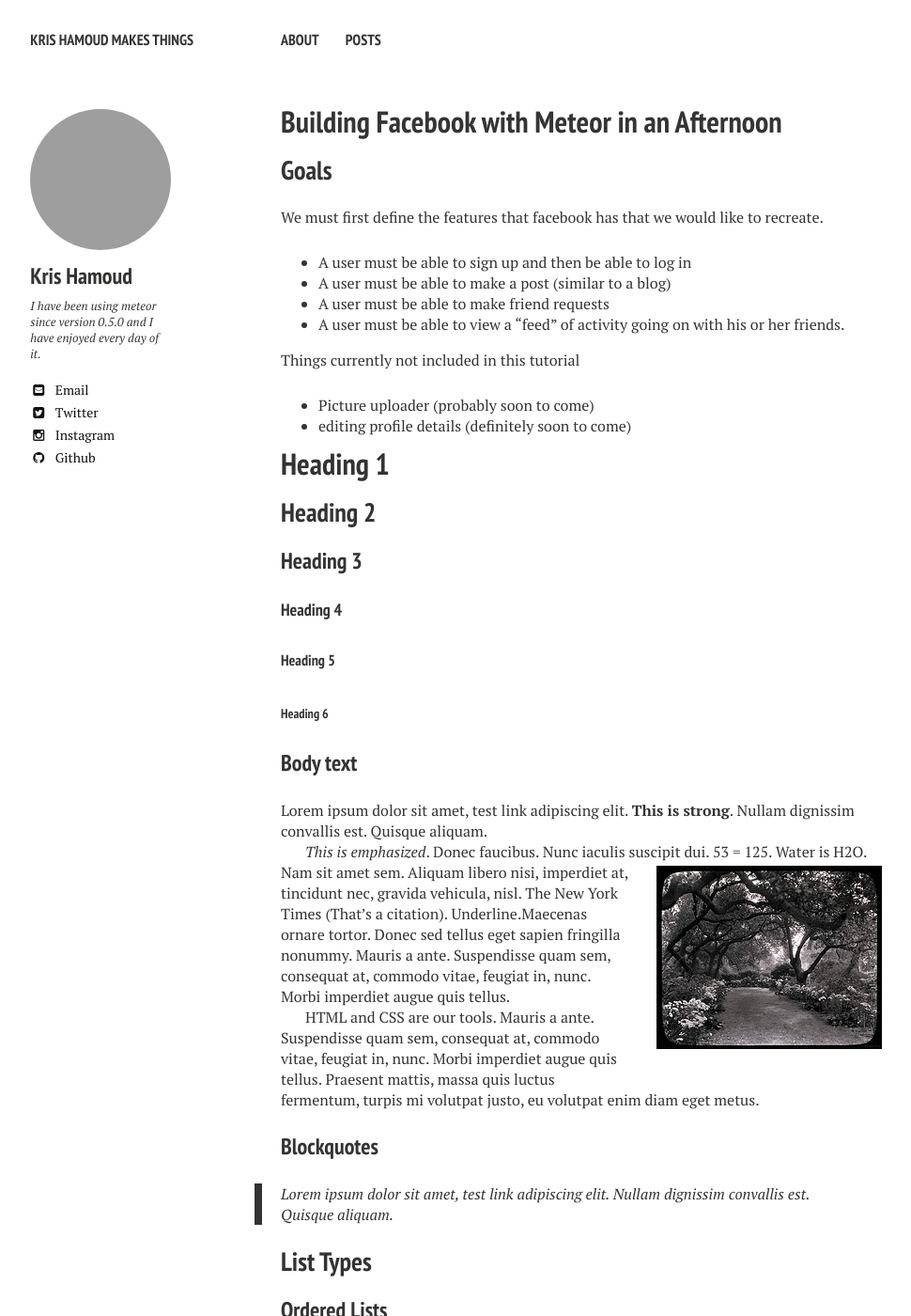
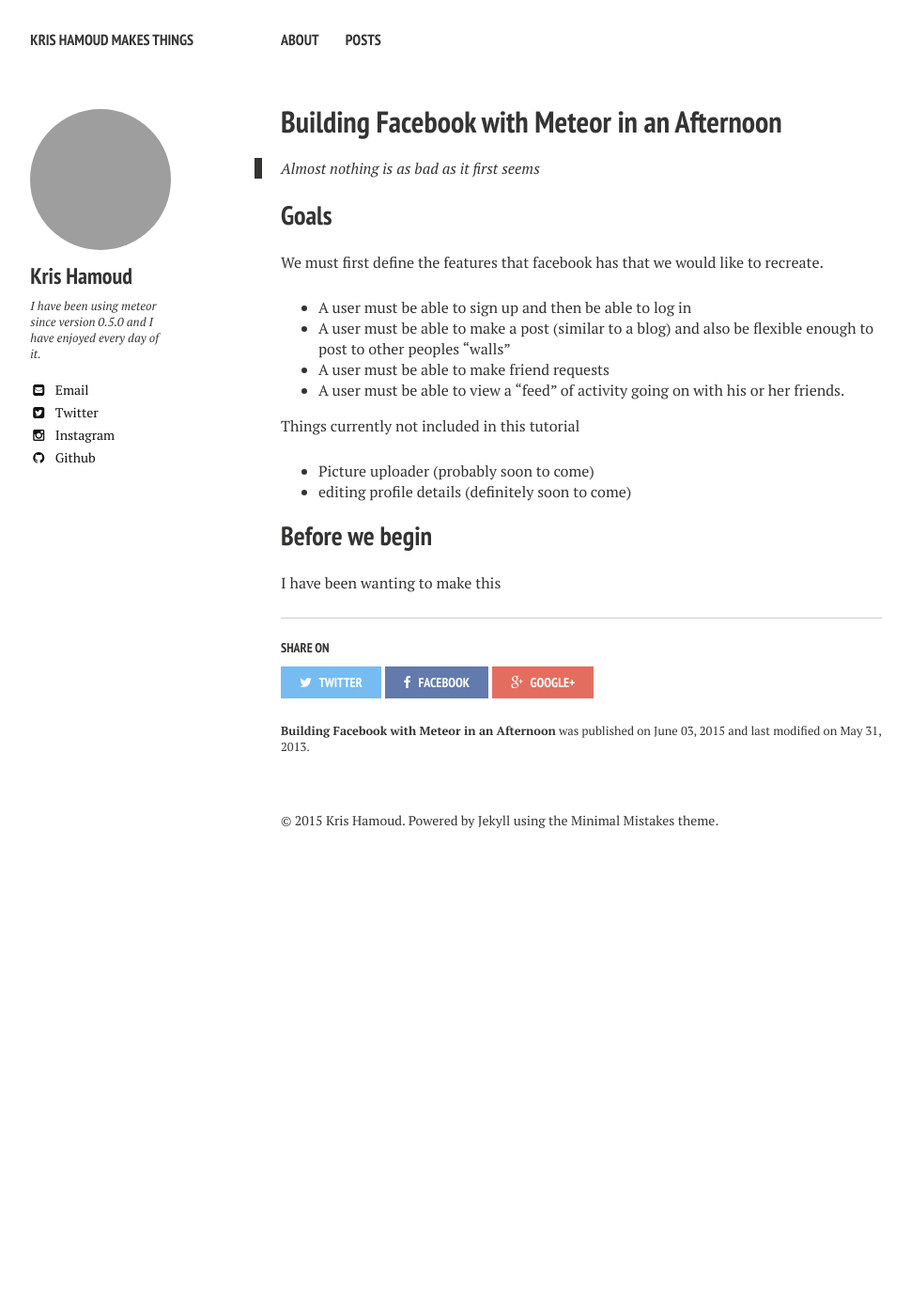
Before and after one commit to krishamoud/krishamoud.github.io, a Jekyll site: the page built from _posts/2015-06-03-building-a-facebook-clone-with-meteorjs.md, in a window 1280 px wide and 1400 px high. Shown: the whole window at 94% size, without its empty margins (21-991 px from the left). Built offline with Jekyll 4.4.1, drawn with Linux system fonts in a browser that asks for light colours; nearby versions of some CDN libraries; some of the changed text lies outside the part shown; grey boxes are pictures that could not be loaded.

Commit message:
Update 2015-06-03-building-a-facebook-clone-with-meteorjs.md

```diff
--- a/_posts/2015-06-03-building-a-facebook-clone-with-meteorjs.md
+++ b/_posts/2015-06-03-building-a-facebook-clone-with-meteorjs.md
@@ -6,100 +6,22 @@ modified: 2013-05-31
 tags: [facebook, meteor, tutorial]
 ---
 
+> *Almost nothing is as bad as it first seems*
+
 ## Goals
 
 We must first define the features that facebook has that we would like to recreate.
 
 * A user must be able to sign up and then be able to log in
-* A user must be able to make a post (similar to a blog)
+* A user must be able to make a post (similar to a blog) and also be flexible enough to post to other peoples "walls"
 * A user must be able to make friend requests
 * A user must be able to view a "feed" of activity going on with his or her friends.
 
 Things currently not included in this tutorial
+
 * Picture uploader (probably soon to come)
 * editing profile details (definitely soon to come)
 
-# Heading 1
+## Before we begin
 
-## Heading 2
-
-### Heading 3
-
-#### Heading 4
-
-##### Heading 5
-
-###### Heading 6
-
-### Body text
-
-Lorem ipsum dolor sit amet, test link adipiscing elit. **This is strong**. Nullam dignissim convallis est. Quisque aliquam.
-
-![Smithsonian Image]({{ site.url }}/images/3953273590_704e3899d5_m.jpg)
-{: .image-pull-right}
-
-*This is emphasized*. Donec faucibus. Nunc iaculis suscipit dui. 53 = 125. Water is H2O. Nam sit amet sem. Aliquam libero nisi, imperdiet at, tincidunt nec, gravida vehicula, nisl. The New York Times (That’s a citation). Underline.Maecenas ornare tortor. Donec sed tellus eget sapien fringilla nonummy. Mauris a ante. Suspendisse quam sem, consequat at, commodo vitae, feugiat in, nunc. Morbi imperdiet augue quis tellus.
-
-HTML and CSS are our tools. Mauris a ante. Suspendisse quam sem, consequat at, commodo vitae, feugiat in, nunc. Morbi imperdiet augue quis tellus. Praesent mattis, massa quis luctus fermentum, turpis mi volutpat justo, eu volutpat enim diam eget metus.
-
-### Blockquotes
-
-> Lorem ipsum dolor sit amet, test link adipiscing elit. Nullam dignissim convallis est. Quisque aliquam.
-
-## List Types
-
-### Ordered Lists
-
-1. Item one
-   1. sub item one
-   2. sub item two
-   3. sub item three
-2. Item two
-
-### Unordered Lists
-
-* Item one
-* Item two
-* Item three
-
-## Tables
-
-| Header1 | Header2 | Header3 |
-|:--------|:-------:|--------:|
-| cell1   | cell2   | cell3   |
-| cell4   | cell5   | cell6   |
-|----
-| cell1   | cell2   | cell3   |
-| cell4   | cell5   | cell6   |
-|=====
-| Foot1   | Foot2   | Foot3
-{: rules="groups"}
-
-## Code Snippets
-
-{% highlight css %}
-#container {
-  float: left;
-  margin: 0 -240px 0 0;
-  width: 100%;
-}
-{% endhighlight %}
-
-## Buttons
-
-Make any link standout more when applying the `.btn` class.
-
-{% highlight html %}
-<a href="#" class="btn btn-success">Success Button</a>
-{% endhighlight %}
-
-<div markdown="0"><a href="#" class="btn">Primary Button</a></div>
-<div markdown="0"><a href="#" class="btn btn-success">Success Button</a></div>
-<div markdown="0"><a href="#" class="btn btn-warning">Warning Button</a></div>
-<div markdown="0"><a href="#" class="btn btn-danger">Danger Button</a></div>
-<div markdown="0"><a href="#" class="btn btn-info">Info Button</a></div>
-
-## Notices
-
-**Watch out!** You can also add notices by appending `{: .notice}` to a paragraph.
-{: .notice}
+I have been wanting to make this
```
